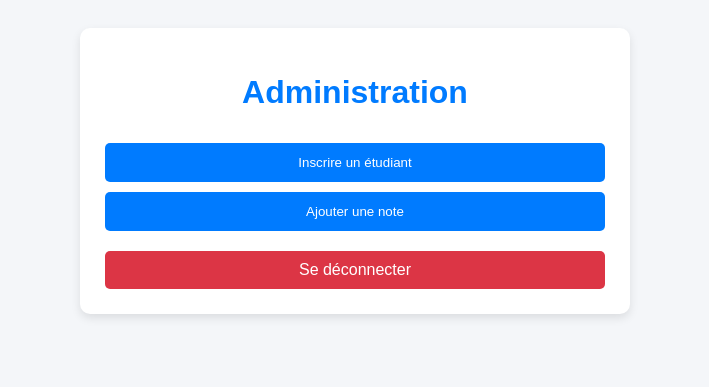
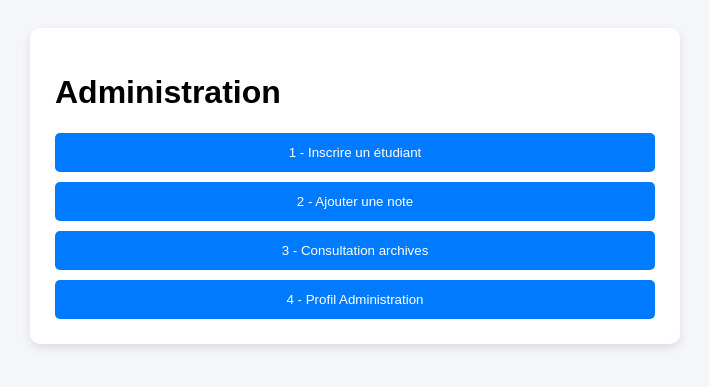
Before and after one commit to mroiviliabdou9-art/gestion-universitaires, a Flask app: page /admin in a window 1280 px wide. Shown: the top 387 px of the page, without its empty margins (285-994 px from the left). Run offline with Flask 3, Linux system fonts and the light colour scheme; the visitor is signed in with stand-in values (Sample User, id 1).

Commit message:
Add files via upload

```diff
--- a/templates/Gestion_admin.html
+++ b/templates/Gestion_admin.html
@@ -5,48 +5,73 @@
     <title>Espace Administration</title>
     <style>
         body { font-family: sans-serif; background: #f4f6f9; padding: 20px; }
-        .box { max-width: 500px; margin: auto; background: white; padding: 25px; border-radius: 10px; box-shadow: 0 4px 10px rgba(0,0,0,0.1); }
-        h1 { color: #007BFF; text-align: center; }
-        .section { display: none; margin-top: 20px; padding-top: 15px; border-top: 1px solid #eee; }
+        .box { max-width: 600px; margin: auto; background: white; padding: 25px; border-radius: 10px; box-shadow: 0 4px 10px rgba(0,0,0,0.1); }
+        .section { display: none; }
         input { width: 100%; padding: 10px; margin: 8px 0; border: 1px solid #ccc; border-radius: 5px; box-sizing: border-box; }
-        button { width: 100%; padding: 12px; background: #28a745; color: white; border: none; border-radius: 5px; cursor: pointer; margin-top: 10px; }
-        .nav-btn { background: #007BFF; }
-        .logout-btn { background: #dc3545; display: block; text-align: center; color: white; text-decoration: none; padding: 10px; border-radius: 5px; margin-top: 20px; }
+        button, .btn-retour { width: 100%; padding: 12px; border: none; border-radius: 5px; cursor: pointer; margin-top: 10px; text-align: center; display: block; text-decoration: none; }
+        .btn-nav { background: #007BFF; color: white; }
+        .btn-retour { background: #6c757d; color: white; }
     </style>
 </head>
 <body>
     <div class="box">
-        <h1>Administration</h1>
+        <h1 id="titre-principal">Administration</h1>
 
-        <button class="nav-btn" onclick="show('inscrire')">Inscrire un étudiant</button>
-        <button class="nav-btn" onclick="show('note')">Ajouter une note</button>
+        <div id="menu-principal">
+            <button class="btn-nav" onclick="show('inscrire')">1 - Inscrire un étudiant</button>
+            <button class="btn-nav" onclick="show('note')">2 - Ajouter une note</button>
+            <button class="btn-nav" onclick="show('archives')">3 - Consultation archives</button>
+            <button class="btn-nav" onclick="show('profil')">4 - Profil Administration</button>
+        </div>
 
         <div id="inscrire" class="section">
+            <h2>Nouvel Étudiant</h2>
             <form action="/ajouter_etudiant" method="POST">
-                <input type="text" name="id_etudiant" placeholder="ID Étudiant (ex: ETU_01)" required>
-                <input type="text" name="nom" placeholder="Nom et Prénom" required>
-                <input type="password" name="mot_de_passe" placeholder="Mot de passe" required>
-                <button type="submit">Enregistrer</button>
+                <input type="text" name="id" placeholder="Matricule" required>
+                <input type="text" name="nom" placeholder="Nom complet" required>
+                <input type="date" name="date_nais" required>
+                <input type="text" name="lieu" placeholder="Lieu de naissance" required>
+
+                <input type="text" name="mention" placeholder="Niveau / Mention (ex: L2 Informatique)" required>
+
+                <input type="password" name="mdp" placeholder="Mot de passe étudiant" required>
+                <button type="submit" style="background: #28a745; color:white;">Enregistrer</button>
             </form>
+            <button class="btn-retour" onclick="show('menu-principal')">⬅ Retour</button>
         </div>
 
         <div id="note" class="section">
+            <h2>Ajouter une note</h2>
             <form action="/ajouter_note" method="POST">
-                <input type="text" name="id_etudiant" placeholder="ID Étudiant" required>
+                <input type="text" name="id" placeholder="Matricule étudiant" required>
                 <input type="text" name="matiere" placeholder="Matière" required>
-                <input type="number" step="0.5" name="note" placeholder="Note / 20" required>
-                <button type="submit">Ajouter la note</button>
+                <input type="number" name="note" step="0.5" placeholder="Note / 20" required>
+                <button type="submit" style="background: #28a745; color:white;">Valider</button>
             </form>
+            <button class="btn-retour" onclick="show('menu-principal')">⬅ Retour</button>
         </div>
 
-        <a href="{{ url_for('logout') }}" class="logout-btn">Se déconnecter</a>
+        <div id="archives" class="section">
+            <h2>Archives</h2>
+            <p>Accès restreint à l'administration.</p>
+            <button class="btn-retour" onclick="show('menu-principal')">⬅ Retour</button>
+        </div>
+
+        <div id="profil" class="section">
+            <h2>Profil Administration</h2>
+            <button class="btn-retour" onclick="show('menu-principal')">⬅ Retour</button>
+        </div>
     </div>
 
     <script>
         function show(id) {
-            document.getElementById('inscrire').style.display = 'none';
-            document.getElementById('note').style.display = 'none';
-            document.getElementById(id).style.display = 'block';
+            document.getElementById('menu-principal').style.display = 'none';
+            document.querySelectorAll('.section').forEach(s => s.style.display = 'none');
+            if(id === 'menu-principal') {
+                document.getElementById('menu-principal').style.display = 'block';
+            } else {
+                document.getElementById(id).style.display = 'block';
+            }
         }
     </script>
 </body>
```
Also changed, not shown: templates/archives.html (added, +45 -0 lines), templates/index.html (+12 -18 lines), templates/releves_notes.html (+21 -10 lines).
